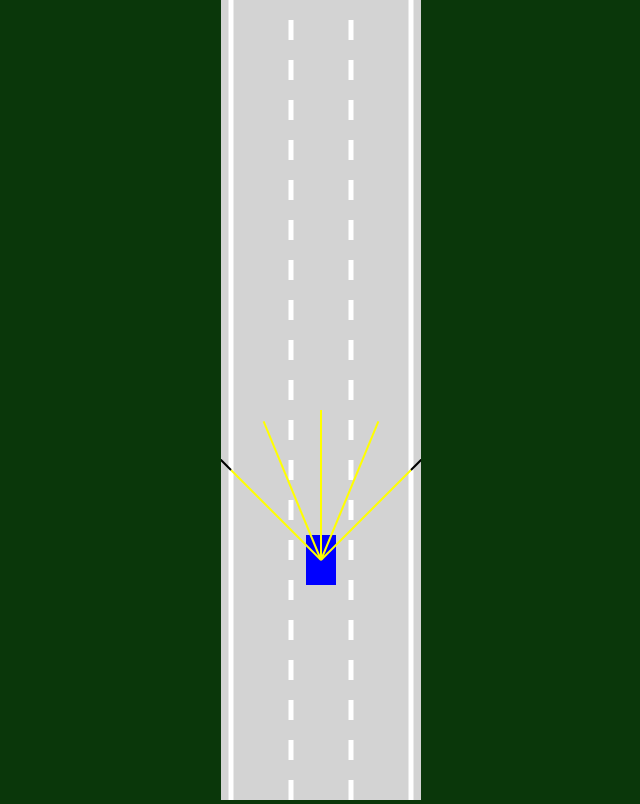
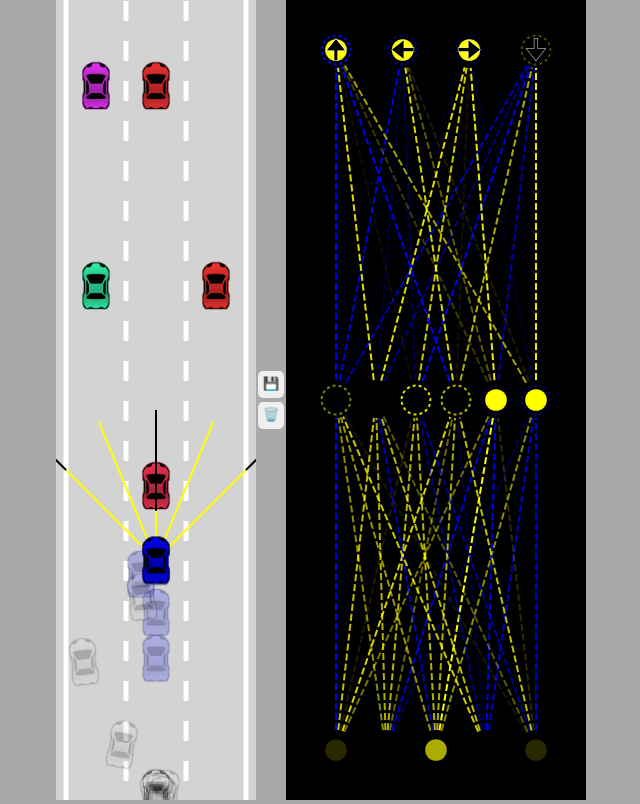
Before and after one commit to ridowana-tabassum/self_driving_car, a plain HTML site: page index.html in a window 1280 px wide. Shown: the whole page, without its empty margins (319-959 px from the left). Drawn offline with Linux system fonts and the light colour scheme.

Commit message:
final edit

```diff
--- a/car.js
+++ b/car.js
@@ -1,5 +1,5 @@
 class Car{
-    constructor(x,y,width,height,controlType,maxSpeed=3){
+    constructor(x,y,width,height,controlType,maxSpeed=3,color="blue"){
         this.x=x;
         this.y=y;
         this.width=width;
@@ -12,10 +12,32 @@ class Car{
         this.angle=0;
         this.damaged=false;
 
+        this.useBrain=controlType=="AI";
+
         if(controlType!="DUMMY"){
             this.sensor=new Sensor(this);
+            this.brain=new NeuralNetwork(
+                [this.sensor.rayCount,6,4]
+            );
         }
         this.controls=new Controls(controlType);
+
+        this.img=new Image();
+        this.img.src="car.png"
+
+        this.mask=document.createElement("canvas");
+        this.mask.width=width;
+        this.mask.height=height;
+
+        const maskCtx=this.mask.getContext("2d");
+        this.img.onload=()=>{
+            maskCtx.fillStyle=color;
+            maskCtx.rect(0,0,this.width,this.height);
+            maskCtx.fill();
+
+            maskCtx.globalCompositeOperation="destination-atop";
+            maskCtx.drawImage(this.img,0,0,this.width,this.height);
+        }
     }
 
     update(roadBorders,traffic){
@@ -26,6 +48,17 @@ class Car{
         }
         if(this.sensor){
             this.sensor.update(roadBorders,traffic);
+            const offsets=this.sensor.readings.map(
+                s=>s==null?0:1-s.offset
+            );
+            const outputs=NeuralNetwork.feedForward(offsets,this.brain);
+
+            if(this.useBrain){
+                this.controls.forward=outputs[0];
+                this.controls.left=outputs[1];
+                this.controls.right=outputs[2];
+                this.controls.reverse=outputs[3];
+            }
         }
     }
 
@@ -105,21 +138,28 @@ class Car{
         this.y-=Math.cos(this.angle)*this.speed;
     }
 
-    draw(ctx,color){
-        if(this.damaged){
-            ctx.fillStyle="gray";
-        }else{
-            ctx.fillStyle=color;
-        }
-        ctx.beginPath();
-        ctx.moveTo(this.polygon[0].x,this.polygon[0].y);
-        for(let i=1;i<this.polygon.length;i++){
-            ctx.lineTo(this.polygon[i].x,this.polygon[i].y);
-        }
-        ctx.fill();
-
-        if(this.sensor){
+    draw(ctx,drawSensor=false){
+        if(this.sensor && drawSensor){
             this.sensor.draw(ctx);
         }
+
+        ctx.save();
+        ctx.translate(this.x,this.y);
+        ctx.rotate(-this.angle);
+        if(!this.damaged){
+            ctx.drawImage(this.mask,
+                -this.width/2,
+                -this.height/2,
+                this.width,
+                this.height);
+            ctx.globalCompositeOperation="multiply";
+        }
+        ctx.drawImage(this.img,
+            -this.width/2,
+            -this.height/2,
+            this.width,
+            this.height);
+        ctx.restore();
+
     }
 }
--- a/controls.js
+++ b/controls.js
@@ -17,7 +17,7 @@ class Controls{
 
     #addKeyboardListeners(){
         document.onkeydown=(event)=>{
-            switch( event.key){
+            switch(event.key){
                 case "ArrowLeft":
                     this.left=true;
                     break;
@@ -33,7 +33,7 @@ class Controls{
             }
         }
         document.onkeyup=(event)=>{
-            switch( event.key){
+            switch(event.key){
                 case "ArrowLeft":
                     this.left=false;
                     break;
--- a/index.html
+++ b/index.html
@@ -1,11 +1,17 @@
 <!DOCTYPE html>
-<html>
 <head>
-    <tittle></tittle>
+    <title>Self-driving car - No libraries</title>
     <link rel="stylesheet" href="style.css">
 </head>
 <body>
-    <canvas id="myCanvas"></canvas>
+    <canvas id="carCanvas"></canvas>
+    <div id="verticalButtons">
+        <button onclick="save()">💾</button>
+        <button onclick="discard()">🗑️</button>
+    </div>
+    <canvas id="networkCanvas"></canvas>
+    <script src="visualizer.js"></script>
+    <script src="network.js"></script>
     <script src="sensor.js"></script>
     <script src="utils.js"></script>
     <script src="road.js"></script>
--- a/main.js
+++ b/main.js
@@ -1,32 +1,87 @@
-const canvas=document.getElementById("myCanvas");
-canvas.width=200;
+const carCanvas=document.getElementById("carCanvas");
+carCanvas.width=200;
+const networkCanvas=document.getElementById("networkCanvas");
+networkCanvas.width=300;
 
-const ctx = canvas.getContext("2d");
-const road=new Road(canvas.width/2,canvas.width*0.9);
-const car=new Car(road.getLaneCenter(1),100,30,50,"KEYS");
+const carCtx = carCanvas.getContext("2d");
+const networkCtx = networkCanvas.getContext("2d");
+
+const road=new Road(carCanvas.width/2,carCanvas.width*0.9);
+
+const N=100;
+const cars=generateCars(N);
+let bestCar=cars[0];
+if(localStorage.getItem("bestBrain")){
+    for(let i=0;i<cars.length;i++){
+        cars[i].brain=JSON.parse(
+            localStorage.getItem("bestBrain"));
+        if(i!=0){
+            NeuralNetwork.mutate(cars[i].brain,0.1);
+        }
+    }
+}
+
 const traffic=[
-    new Car(road.getLaneCenter(1),-100,30,50,"DUMMY",2)
+    new Car(road.getLaneCenter(1),-100,30,50,"DUMMY",2,getRandomColor()),
+    new Car(road.getLaneCenter(0),-300,30,50,"DUMMY",2,getRandomColor()),
+    new Car(road.getLaneCenter(2),-300,30,50,"DUMMY",2,getRandomColor()),
+    new Car(road.getLaneCenter(0),-500,30,50,"DUMMY",2,getRandomColor()),
+    new Car(road.getLaneCenter(1),-500,30,50,"DUMMY",2,getRandomColor()),
+    new Car(road.getLaneCenter(1),-700,30,50,"DUMMY",2,getRandomColor()),
+    new Car(road.getLaneCenter(2),-700,30,50,"DUMMY",2,getRandomColor()),
 ];
 
 animate();
 
-function animate(){
+function save(){
+    localStorage.setItem("bestBrain",
+        JSON.stringify(bestCar.brain));
+}
+
+function discard(){
+    localStorage.removeItem("bestBrain");
+}
+
+function generateCars(N){
+    const cars=[];
+    for(let i=1;i<=N;i++){
+        cars.push(new Car(road.getLaneCenter(1),100,30,50,"AI"));
+    }
+    return cars;
+}
+
+function animate(time){
     for(let i=0;i<traffic.length;i++){
         traffic[i].update(road.borders,[]);
     }
-    car.update(road.borders,traffic);
+    for(let i=0;i<cars.length;i++){
+        cars[i].update(road.borders,traffic);
+    }
+    bestCar=cars.find(
+        c=>c.y==Math.min(
+            ...cars.map(c=>c.y)
+        ));
 
-    canvas.height=window.innerHeight;
+    carCanvas.height=window.innerHeight;
+    networkCanvas.height=window.innerHeight;
 
-    ctx.save();
-    ctx.translate(0,-car.y+canvas.height*0.7);
+    carCtx.save();
+    carCtx.translate(0,-bestCar.y+carCanvas.height*0.7);
 
-    road.draw(ctx);
+    road.draw(carCtx);
     for(let i=0;i<traffic.length;i++){
-        traffic[i].draw(ctx,"red");
+        traffic[i].draw(carCtx);
     }
-    car.draw(ctx,"blue");
+    carCtx.globalAlpha=0.2;
+    for(let i=0;i<cars.length;i++){
+        cars[i].draw(carCtx);
+    }
+    carCtx.globalAlpha=1;
+    bestCar.draw(carCtx,true);
 
-    ctx.restore();
+    carCtx.restore();
+
+    networkCtx.lineDashOffset=-time/50;
+    Visualizer.drawNetwork(networkCtx,bestCar.brain);
     requestAnimationFrame(animate);
 }
--- /dev/null
+++ b/network.js
@@ -0,0 +1,89 @@
+class NeuralNetwork{
+    constructor(neuronCounts){
+        this.levels=[];
+        for(let i=0;i<neuronCounts.length-1;i++){
+            this.levels.push(new Level(
+                neuronCounts[i],neuronCounts[i+1]
+            ));
+        }
+    }
+
+    static feedForward(givenInputs,network){
+        let outputs=Level.feedForward(
+            givenInputs,network.levels[0]);
+        for(let i=1;i<network.levels.length;i++){
+            outputs=Level.feedForward(
+                outputs,network.levels[i]);
+        }
+        return outputs;
+    }
+
+    static mutate(network,amount=1){
+        network.levels.forEach(level => {
+            for(let i=0;i<level.biases.length;i++){
+                level.biases[i]=lerp(
+                    level.biases[i],
+                    Math.random()*2-1,
+                    amount
+                )
+            }
+            for(let i=0;i<level.weights.length;i++){
+                for(let j=0;j<level.weights[i].length;j++){
+                    level.weights[i][j]=lerp(
+                        level.weights[i][j],
+                        Math.random()*2-1,
+                        amount
+                    )
+                }
+            }
+        });
+    }
+}
+
+class Level{
+    constructor(inputCount,outputCount){
+        this.inputs=new Array(inputCount);
+        this.outputs=new Array(outputCount);
+        this.biases=new Array(outputCount);
+
+        this.weights=[];
+        for(let i=0;i<inputCount;i++){
+            this.weights[i]=new Array(outputCount);
+        }
+
+        Level.#randomize(this);
+    }
+
+    static #randomize(level){
+        for(let i=0;i<level.inputs.length;i++){
+            for(let j=0;j<level.outputs.length;j++){
+                level.weights[i][j]=Math.random()*2-1;
+            }
+        }
+
+        for(let i=0;i<level.biases.length;i++){
+            level.biases[i]=Math.random()*2-1;
+        }
+    }
+
+    static feedForward(givenInputs,level){
+        for(let i=0;i<level.inputs.length;i++){
+            level.inputs[i]=givenInputs[i];
+        }
+
+        for(let i=0;i<level.outputs.length;i++){
+            let sum=0
+            for(let j=0;j<level.inputs.length;j++){
+                sum+=level.inputs[j]*level.weights[j][i];
+            }
+
+            if(sum>level.biases[i]){
+                level.outputs[i]=1;
+            }else{
+                level.outputs[i]=0;
+            }
+        }
+
+        return level.outputs;
+    }
+}
--- a/road.js
+++ b/road.js
@@ -15,7 +15,6 @@ class Road{
         const topRight={x:this.right,y:this.top};
         const bottomLeft={x:this.left,y:this.bottom};
         const bottomRight={x:this.right,y:this.bottom};
-
         this.borders=[
             [topLeft,bottomLeft],
             [topRight,bottomRight]
--- a/sensor.js
+++ b/sensor.js
@@ -9,17 +9,21 @@ class Sensor{
         this.readings=[];
     }
 
-    update(roadBorders){
+    update(roadBorders,traffic){
         this.#castRays();
         this.readings=[];
         for(let i=0;i<this.rays.length;i++){
             this.readings.push(
-                this.#getReading(this.rays[i],roadBorders)
+                this.#getReading(
+                    this.rays[i],
+                    roadBorders,
+                    traffic
+                )
             );
         }
     }
 
-    #getReading(ray,roadBorders){
+    #getReading(ray,roadBorders,traffic){
         let touches=[];
 
         for(let i=0;i<roadBorders.length;i++){
@@ -31,6 +35,21 @@ class Sensor{
             );
             if(touch){
                 touches.push(touch);
+            }
+        }
+
+        for(let i=0;i<traffic.length;i++){
+            const poly=traffic[i].polygon;
+            for(let j=0;j<poly.length;j++){
+                const value=getIntersection(
+                    ray[0],
+                    ray[1],
+                    poly[j],
+                    poly[(j+1)%poly.length]
+                );
+                if(value){
+                    touches.push(value);
+                }
             }
         }
 
--- a/style.css
+++ b/style.css
@@ -1,9 +1,31 @@
 body{
     margin:0;
-    background:rgb(10, 55, 10);
-    overflow: hidden;
-    text-align: center;
+    background:darkgray;
+    overflow:hidden;
+    display:flex;
+    justify-content:center;
+    align-items:center;
 }
-#myCanvas{
-    background: lightgray;
+
+#verticalButtons{
+    display:flex;
+    flex-direction:column;
 }
+
+button{
+    border: none;
+    border-radius: 5px;
+    padding: 5px 5px 7px 5px;
+    margin: 2px;
+    cursor:pointer;
+}
+button:hover{
+    background:blue;
+}
+
+#networkCanvas{
+    background:black;
+}
+#carCanvas{
+    background:lightgray;
+}
--- a/utils.js
+++ b/utils.js
@@ -38,3 +38,16 @@ function polysIntersect(poly1, poly2){
     }
     return false;
 }
+
+function getRGBA(value){
+    const alpha=Math.abs(value);
+    const R=value<0?0:255;
+    const G=R;
+    const B=value>0?0:255;
+    return "rgba("+R+","+G+","+B+","+alpha+")";
+}
+
+function getRandomColor(){
+    const hue=290+Math.random()*260;
+    return "hsl("+hue+", 100%, 60%)";
+}
--- /dev/null
+++ b/visualizer.js
@@ -0,0 +1,110 @@
+class Visualizer{
+    static drawNetwork(ctx,network){
+        const margin=50;
+        const left=margin;
+        const top=margin;
+        const width=ctx.canvas.width-margin*2;
+        const height=ctx.canvas.height-margin*2;
+
+        const levelHeight=height/network.levels.length;
+
+        for(let i=network.levels.length-1;i>=0;i--){
+            const levelTop=top+
+                lerp(
+                    height-levelHeight,
+                    0,
+                    network.levels.length==1
+                        ?0.5
+                        :i/(network.levels.length-1)
+                );
+
+            ctx.setLineDash([7,3]);
+            Visualizer.drawLevel(ctx,network.levels[i],
+                left,levelTop,
+                width,levelHeight,
+                i==network.levels.length-1
+                    ?['🠉','🠈','🠊','🠋']
+                    :[]
+            );
+        }
+    }
+
+    static drawLevel(ctx,level,left,top,width,height,outputLabels){
+        const right=left+width;
+        const bottom=top+height;
+
+        const {inputs,outputs,weights,biases}=level;
+
+        for(let i=0;i<inputs.length;i++){
+            for(let j=0;j<outputs.length;j++){
+                ctx.beginPath();
+                ctx.moveTo(
+                    Visualizer.#getNodeX(inputs,i,left,right),
+                    bottom
+                );
+                ctx.lineTo(
+                    Visualizer.#getNodeX(outputs,j,left,right),
+                    top
+                );
+                ctx.lineWidth=2;
+                ctx.strokeStyle=getRGBA(weights[i][j]);
+                ctx.stroke();
+            }
+        }
+
+        const nodeRadius=18;
+        for(let i=0;i<inputs.length;i++){
+            const x=Visualizer.#getNodeX(inputs,i,left,right);
+            ctx.beginPath();
+            ctx.arc(x,bottom,nodeRadius,0,Math.PI*2);
+            ctx.fillStyle="black";
+            ctx.fill();
+            ctx.beginPath();
+            ctx.arc(x,bottom,nodeRadius*0.6,0,Math.PI*2);
+            ctx.fillStyle=getRGBA(inputs[i]);
+            ctx.fill();
+        }
+
+        for(let i=0;i<outputs.length;i++){
+            const x=Visualizer.#getNodeX(outputs,i,left,right);
+            ctx.beginPath();
+            ctx.arc(x,top,nodeRadius,0,Math.PI*2);
+            ctx.fillStyle="black";
+            ctx.fill();
+            ctx.beginPath();
+            ctx.arc(x,top,nodeRadius*0.6,0,Math.PI*2);
+            ctx.fillStyle=getRGBA(outputs[i]);
+            ctx.fill();
+
+            ctx.beginPath();
+            ctx.lineWidth=2;
+            ctx.arc(x,top,nodeRadius*0.8,0,Math.PI*2);
+            ctx.strokeStyle=getRGBA(biases[i]);
+            ctx.setLineDash([3,3]);
+            ctx.stroke();
+            ctx.setLineDash([]);
+
+            if(outputLabels[i]){
+                ctx.beginPath();
+                ctx.textAlign="center";
+                ctx.textBaseline="middle";
+                ctx.fillStyle="black";
+                ctx.strokeStyle="white";
+                ctx.font=(nodeRadius*1.5)+"px Arial";
+                ctx.fillText(outputLabels[i],x,top+nodeRadius*0.1);
+                ctx.lineWidth=0.5;
+                ctx.strokeText(outputLabels[i],x,top+nodeRadius*0.1);
+            }
+        }
+    }
+
+    static #getNodeX(nodes,index,left,right){
+        return lerp(
+            left,
+            right,
+            nodes.length==1
+                ?0.5
+                :index/(nodes.length-1)
+        );
+    }
+}
```
Also changed, not shown: car.png (added). Lines whose indentation alone changed are shown as unchanged.
